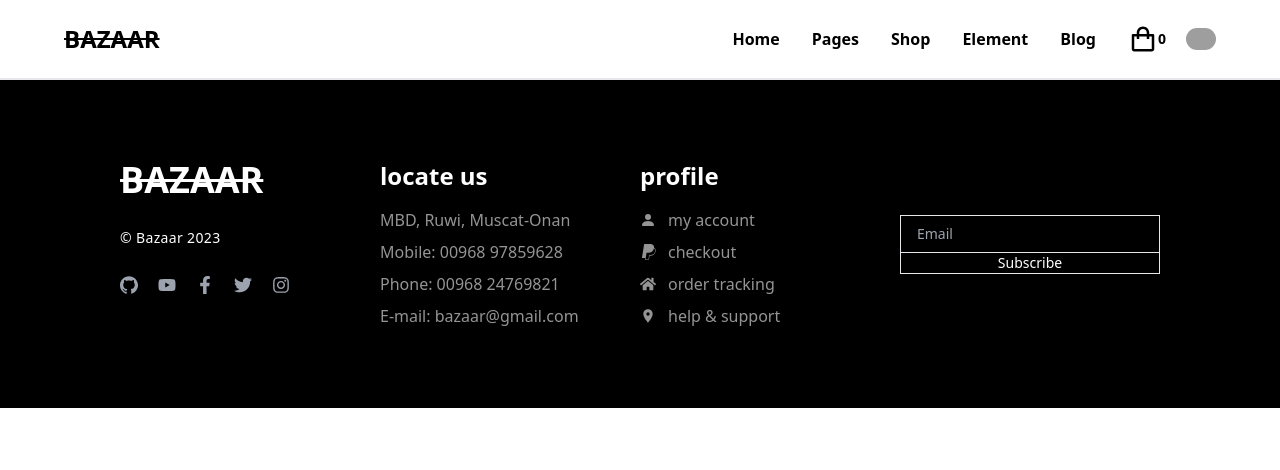
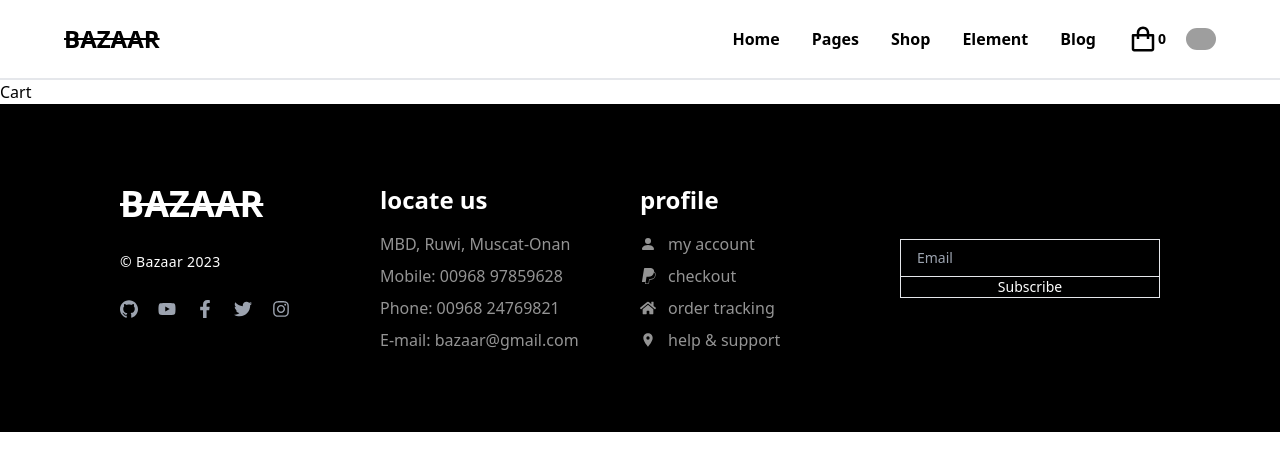
Before and after one commit to Wickedlolz/bazaar, a React (Create React App) app: page /cart in a window 1280 px wide. Shown: the top 470 px of the page. Built offline with nearby package versions, Linux system fonts and the light colour scheme; no server answers; grey boxes are pictures that could not be loaded.

Commit message:
add AppRoutes

```diff
--- a/src/App.tsx
+++ b/src/App.tsx
@@ -1,12 +1,10 @@
-import { useEffect } from "react";
-import { Routes, Route } from "react-router-dom";
+import { useEffect } from 'react';
 
-import { useAppDispatch } from "./store";
-import { fetchProducts } from "./store/reducers/productsSlice";
+import { useAppDispatch } from './store';
+import { fetchProducts } from './store/reducers/productsSlice';
 
-import MainLayout from "./layouts/MainLayout";
-import Home from "./pages/Home";
-import Product from "./pages/Product";
+import MainLayout from './layouts/MainLayout';
+import AppRoutes from './routes/AppRoutes';
 
 const App = () => {
     const dispatch = useAppDispatch();
@@ -17,10 +15,7 @@ const App = () => {
 
     return (
         <MainLayout>
-      <Routes>
-        <Route path="/" element={<Home />} />
-        <Route path="/product/:id" element={<Product />} />
-      </Routes>
+            <AppRoutes />
         </MainLayout>
     );
 };
--- /dev/null
+++ b/src/pages/Cart.tsx
@@ -0,0 +1,7 @@
+import React from 'react';
+
+const Cart = () => {
+    return <div>Cart</div>;
+};
+
+export default Cart;
--- /dev/null
+++ b/src/routes/AppRoutes.tsx
@@ -0,0 +1,17 @@
+import { Routes, Route } from 'react-router-dom';
+
+import Home from '../pages/Home';
+import Product from '../pages/Product';
+import Cart from '../pages/Cart';
+
+const AppRoutes = () => {
+    return (
+        <Routes>
+            <Route path="/" element={<Home />} />
+            <Route path="/product/:id" element={<Product />} />
+            <Route path="/cart" element={<Cart />} />
+        </Routes>
+    );
+};
+
+export default AppRoutes;
```
Lines whose indentation alone changed are shown as unchanged.
